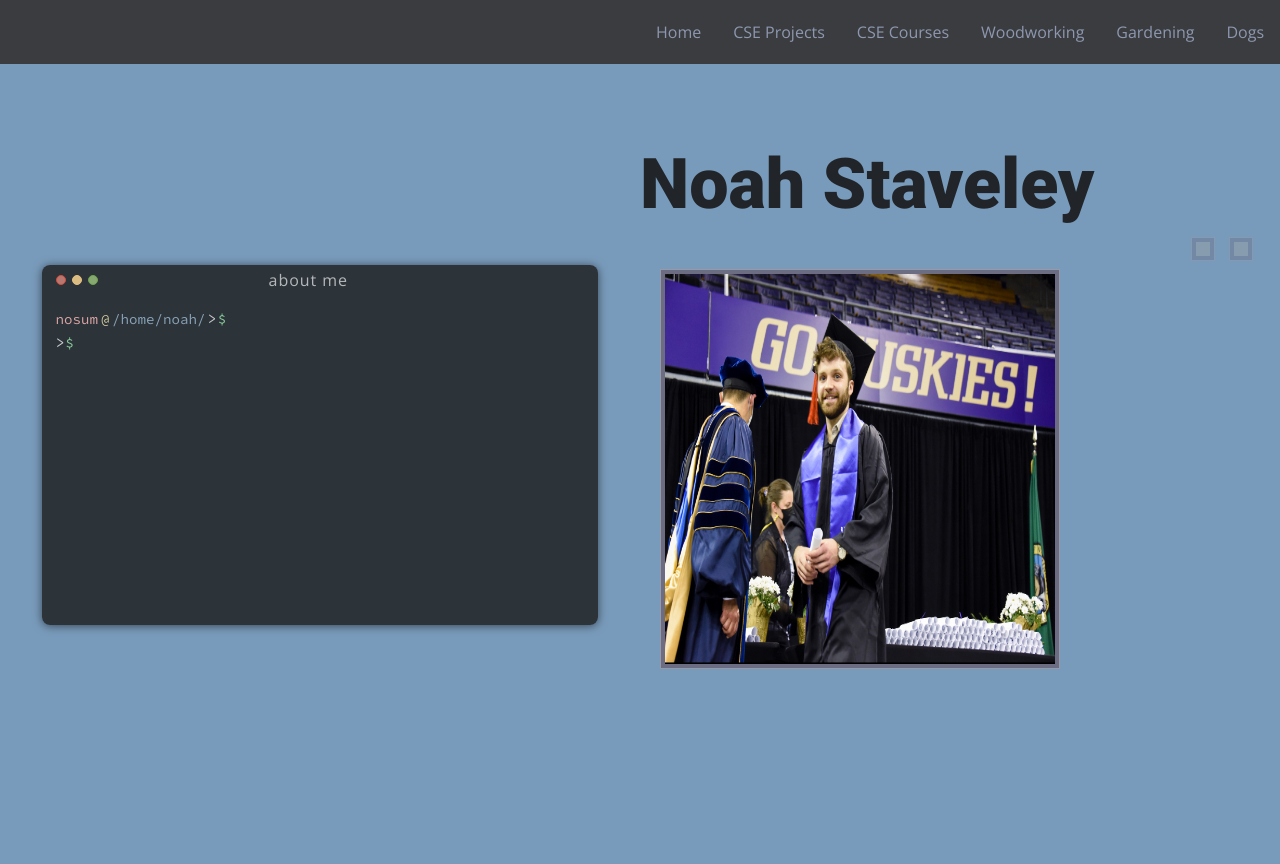
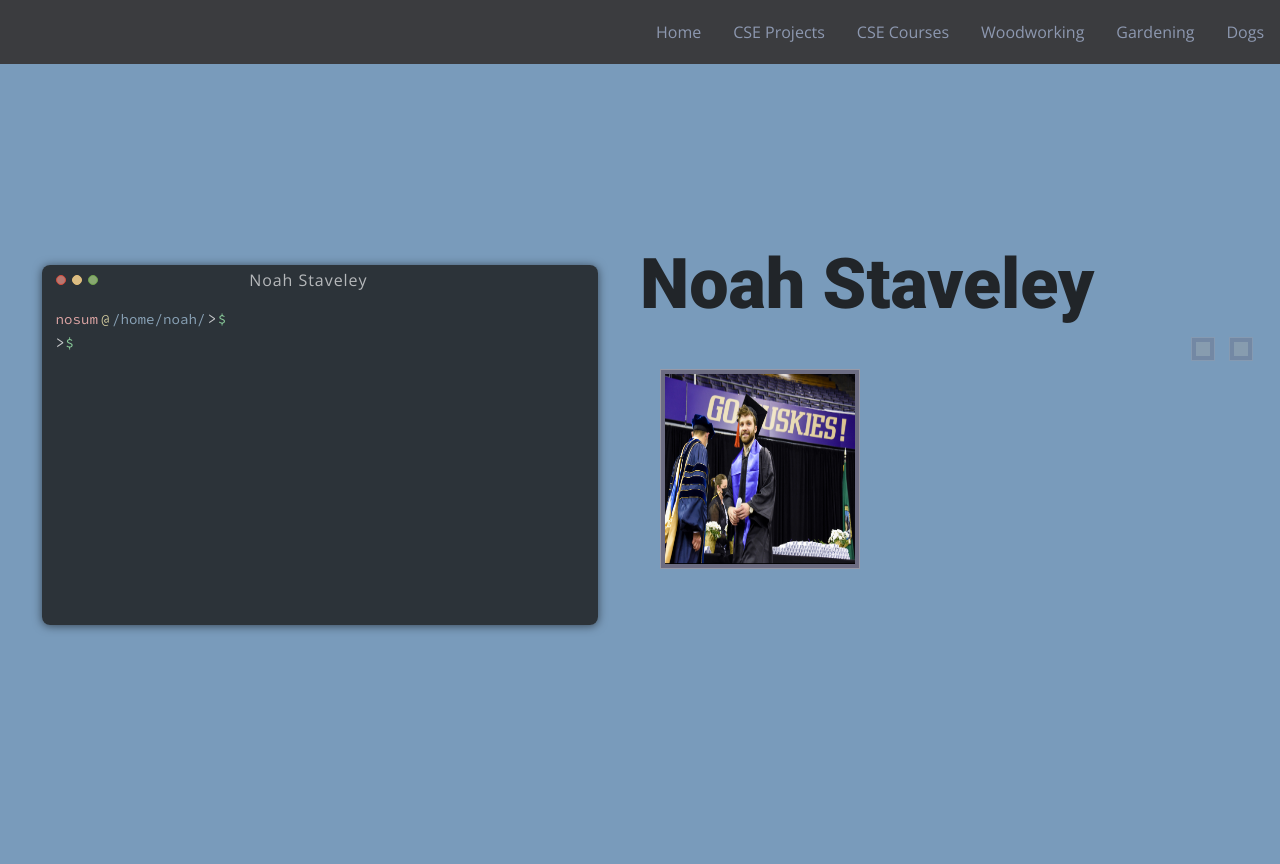
Before and after one commit to noahstaveley/personal-website, a Flask app: page / in a window 1280 px wide. Run offline with Flask 2, Linux system fonts and the light colour scheme; some libraries are stand-ins or nearby versions; grey boxes are pictures that could not be loaded.

Commit message:
photo again

```diff
--- a/static/css/home.css
+++ b/static/css/home.css
@@ -262,8 +262,8 @@ ul li a {
 }
 
 img {
-  height: 400px;
-  width: 400px;
+  height: 200px;
+  width: 200px;
   background: #6c6c82;
   border: 1px solid #9799a7;
   float: right;
--- a/templates/home.html
+++ b/templates/home.html
@@ -25,7 +25,7 @@
                             <a id="min" class="button" href="#"></a>
                             <a id="max" class="button" href="#"></a>
                         </div>
-                        <span class="title">about me</span>
+                        <span class="title">Noah Staveley</span>
                     </div>
                     <div class="message">
                         <span class='prompt'><span class='user'>nosum</span><span class="at">@</span><span
```
Also changed, not shown: 2 other files.
